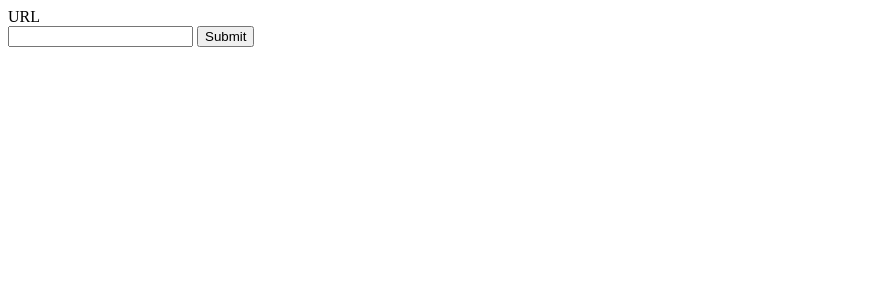
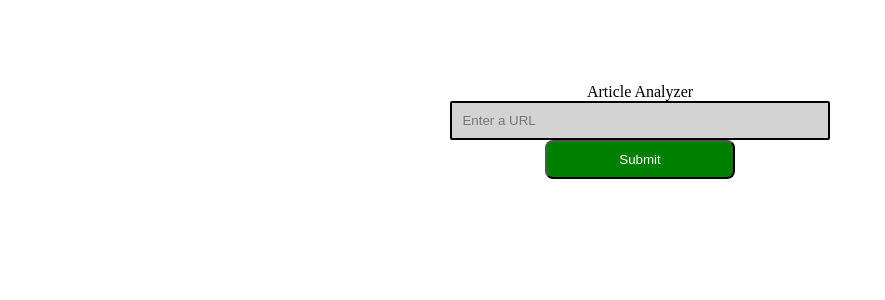
Before and after one commit to DubHacks2019-Kyle-Yoshi/Article-Analyzer, a Flask app: page / in a window 1280 px wide. Shown: the top 300 px of the page, without its empty margins (0-885 px from the left). Run offline with Flask 2, Linux system fonts and the light colour scheme.

Commit message:
added stylesheet

```diff
--- /dev/null
+++ b/static/style.css
@@ -0,0 +1,43 @@
+form {
+    padding-top:75px;
+    margin:auto;
+    width:30%;
+    text-align:center;
+}
+
+
+input {
+    padding:10px;
+    margin:10px;
+}
+
+
+input[type=text] {
+    width:100%;
+    border-radius:2px;
+    margin:auto;
+    border:2px solid black;
+    background:lightgrey;
+}
+
+input[type=text]:hover {
+    background:lightgreen;
+    border:green;
+}
+
+
+input[type=submit] {
+    margin:auto;
+    color:white;
+    background-color:green;
+    border-radius:8px;
+    width:50%;
+}
+
+input[type=submit]:hover {
+    margin:auto;
+    color:white;
+    background-color:black;
+    border-radius:8px;
+    width:50%;
+}
--- a/templates/index.html
+++ b/templates/index.html
@@ -1,8 +1,12 @@
 <html>
+    <head>
+        <link rel="stylesheet" href="{{ url_for('static', filename='style.css') }}">
+    </head>
     <body>
         <form action="{{ url_for('handle_data') }}" method="post">
-            URL<br />
-            <input type=text name="url" />
+            Article Analyzer<br />
+            <input type=text name="url" placeholder="Enter a URL" />
+            <br />
             <input type=submit value="Submit" />
         </form>
     </body>
```
